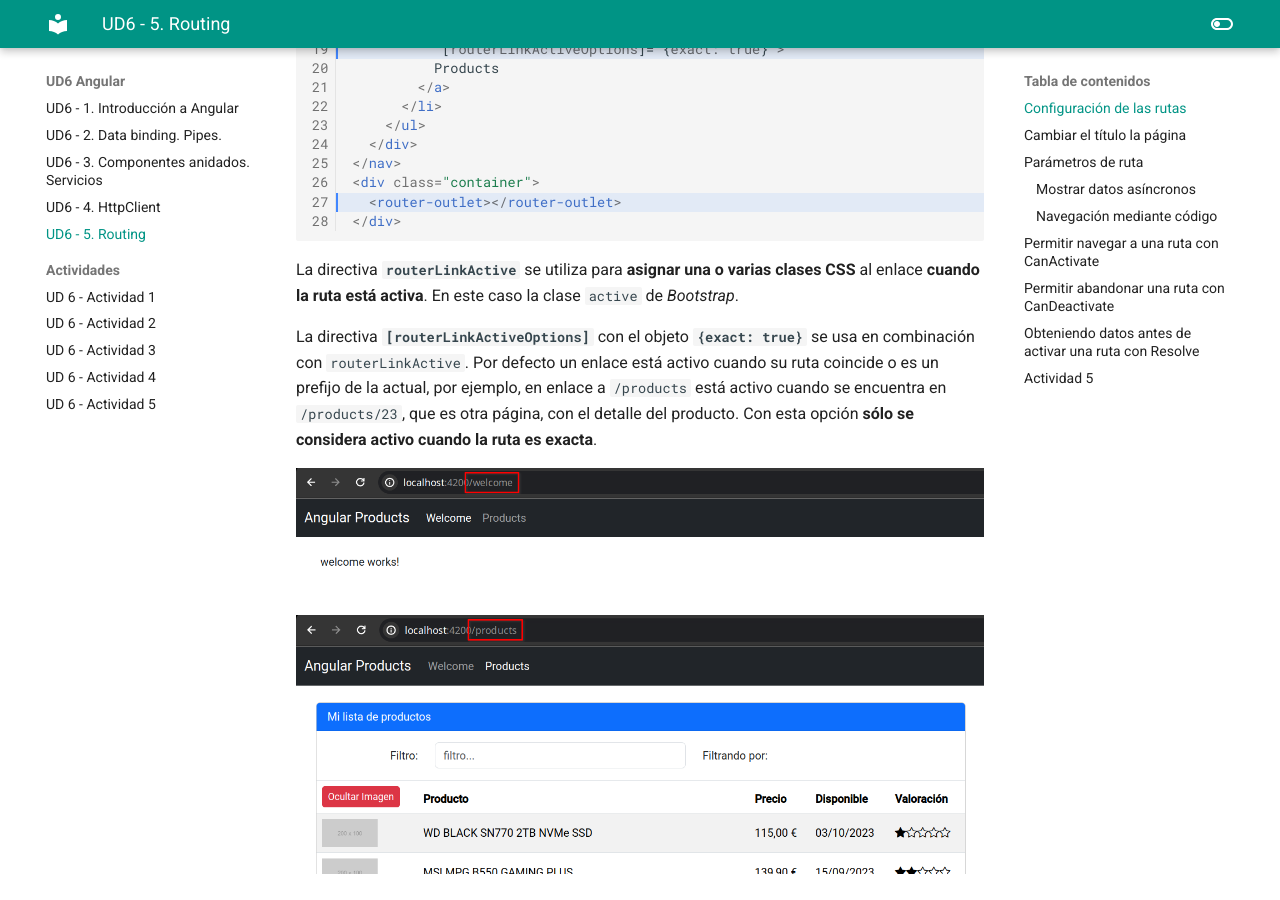
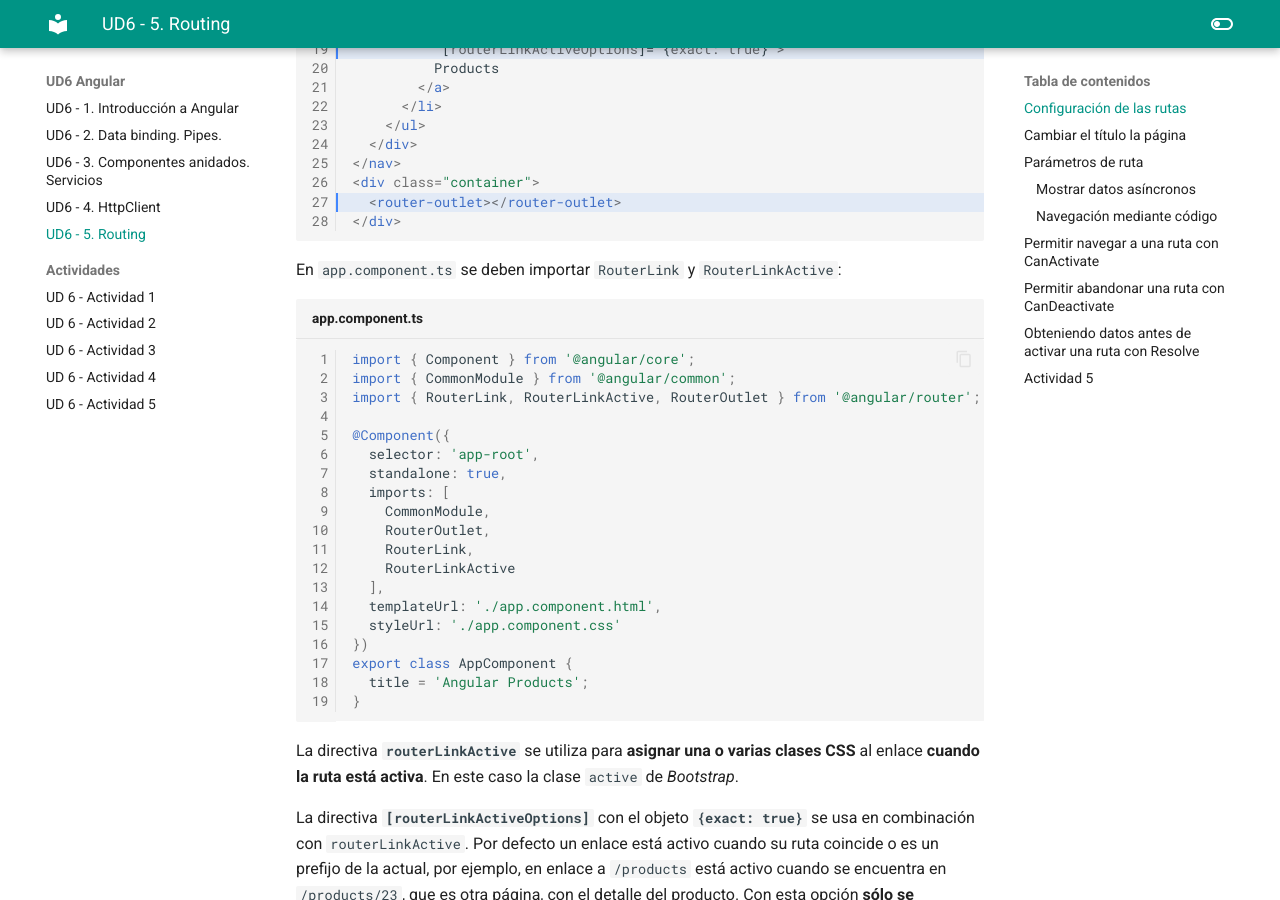
Before and after one commit to jsanvil/dwec2023, an MkDocs documentation site: the page built from docs/ud6/ud6-5-angular-routing.md, in a window 1280 px wide and 900 px high, scrolled down 2593 px. Built offline with MkDocs 1.6.1 and Material for MkDocs 9.7.7, drawn with Linux system fonts in a browser that asks for light colours.

Commit message:
ud6_5 fix app.component.ts RouterLink

````diff
--- a/docs/ud6/ud6-5-angular-routing.md
+++ b/docs/ud6/ud6-5-angular-routing.md
@@ -107,6 +107,30 @@ Los enlaces para navegar a las diferentes rutas, en lugar de utilizar _`href`_,
 <div class="container">
   <router-outlet></router-outlet>
 </div>
+```
+
+En `app.component.ts` se deben importar `RouterLink` y `RouterLinkActive`:
+
+```typescript title="app.component.ts" linenums="1"
+import { Component } from '@angular/core';
+import { CommonModule } from '@angular/common';
+import { RouterLink, RouterLinkActive, RouterOutlet } from '@angular/router';
+
+@Component({
+  selector: 'app-root',
+  standalone: true,
+  imports: [
+    CommonModule,
+    RouterOutlet,
+    RouterLink,
+    RouterLinkActive
+  ],
+  templateUrl: './app.component.html',
+  styleUrl: './app.component.css'
+})
+export class AppComponent {
+  title = 'Angular Products';
+}
 ```
 
 La directiva **`routerLinkActive`** se utiliza para **asignar una o varias clases CSS** al enlace **cuando la ruta está activa**. En este caso la clase `active` de _Bootstrap_.
````
